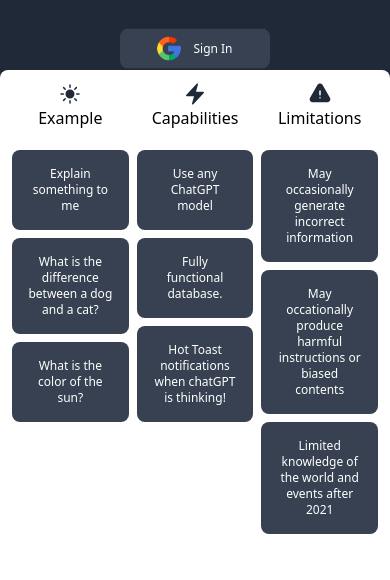
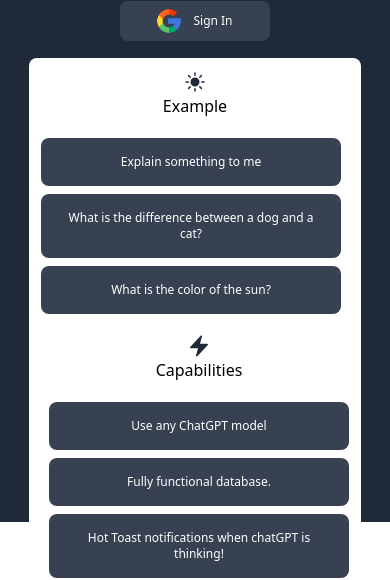
Before and after one commit to donmanuel1997/anaphaxeton, a Next.js app: page / in a window 390 px wide. Shown: the part 322-902 px from the top of the page. Before the commit the page ends 880 px from the top, so only its background shows below. Built offline with nearby package versions, Linux system fonts and the light colour scheme; no server answers.

Commit message:
first commit

```diff
--- a/app/components/Login.tsx
+++ b/app/components/Login.tsx
@@ -12,7 +12,7 @@
   return (
     <div className='h-screen w-screen flex flex-col bg-gray-800'>
     <Head />
-    <div className='flex flex-col  md:flex-1 my-8 md:my-0  justify-center items-center'>
+    <div className='flex flex-col my-2 justify-center items-center'>
       <div className=' animate-pulse text-2xl font-bold rounded-full text-white tracking-widest p-1 bg-gray-900'>
         <img src='./openai.jpg' className='w-12 h-12 rounded-full' />
       </div>
@@ -33,8 +33,8 @@
         </button>
       </div>
 
-      <div className='flex p-3 mb-3 bg-white rounded-lg space-x-2 text-center'>
-        <div>
+      <div className='sm:flex p-3 m-3 mb-3 bg-white rounded-lg space-x-2 text-center'>
+        <div className='mb-5 lg:mb-0'>
           <div className='flex flex-col items-center justify-center mb-5'>
           <SunIcon className="h-6 w-6  text-gray-800"/>
             <h2>Example</h2>
@@ -47,7 +47,7 @@
         </div>
 
 
-        <div>
+        <div  className='mb-5 lg:mb-0'>
           <div className='flex flex-col items-center justify-center mb-5'>
           <BoltIcon className="h-6 w-6 text-gray-800"/>
             <h2>Capabilities</h2>
@@ -60,7 +60,7 @@
         </div>
 
 
-        <div>
+        <div  className='mb-5 lg:mb-0'>
           <div className='flex flex-col items-center justify-center mb-5'>
           <ExclamationTriangleIcon className="h-6 w-6  text-gray-800"/>
             <h2>Limitations</h2>
```
